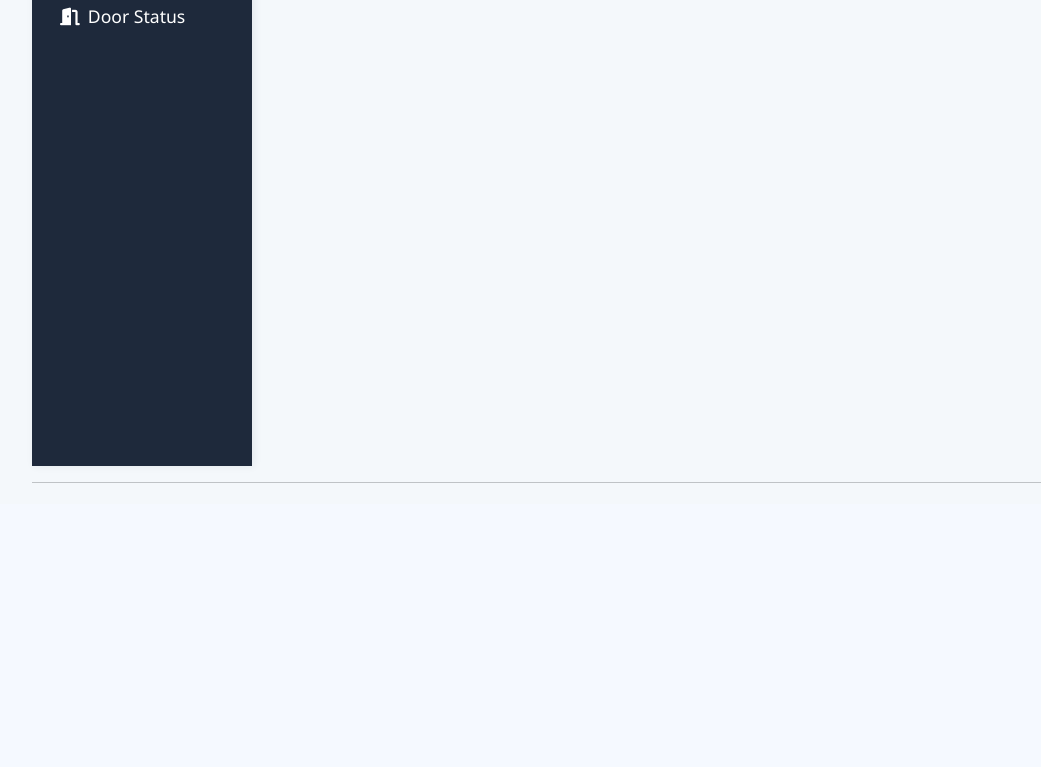
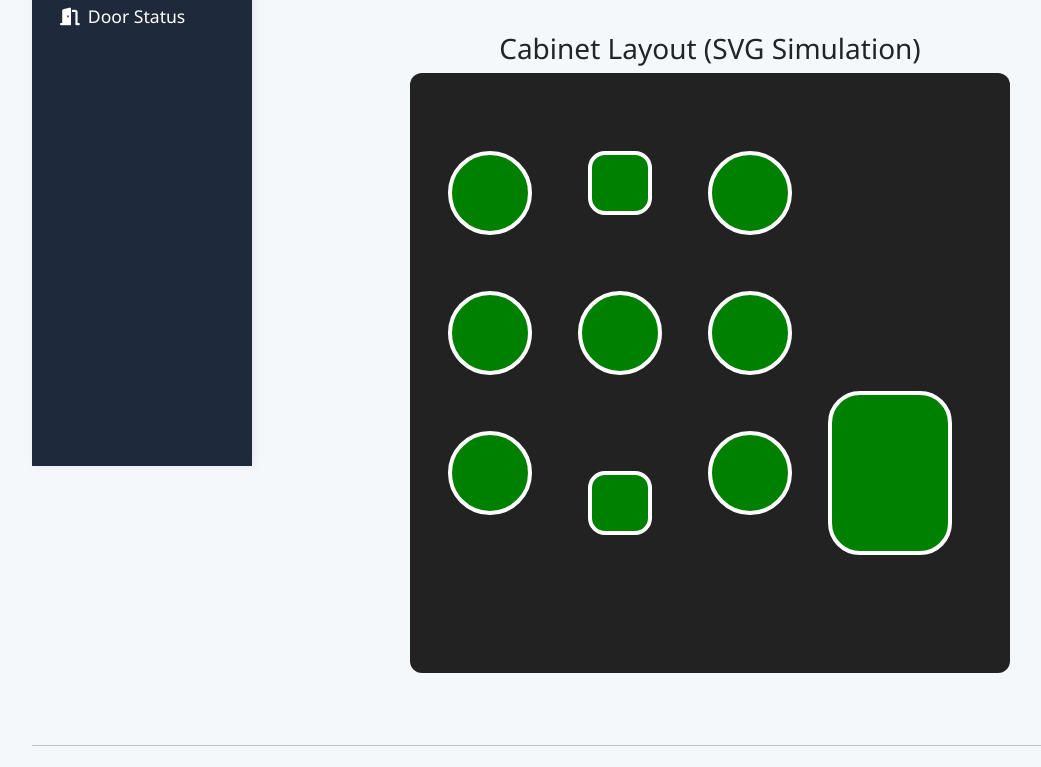
Before and after one commit to Destro2204/figeac, a Flask app: page /dashboard in a window 1280 px wide. Shown: the part 419-1186 px from the top of the page, without its empty margins (50-1091 px from the left). Before the commit the page ends 902 px from the top, so only its background shows below. Run offline with Flask 3, Linux system fonts and the light colour scheme; the visitor is signed in with stand-in values (Sample User, id 1); data that the repository does not hold is empty; some libraries are stand-ins or nearby versions.

Commit message:
Added SVG-based real-time cabinet visualization to dashboard for instrument presence tracking

```diff
--- a/templates/dashboard.html
+++ b/templates/dashboard.html
@@ -149,6 +149,68 @@
     </div>
     <div id="instruments-table"></div>
   </div>
+  <!-- Cabinet SVG Visualization Section -->
+  <div class="cabinet-svg-section mb-4">
+    <h3>Cabinet Layout (SVG Simulation)</h3>
+    <svg id="cabinet-svg" width="600" height="600" viewBox="0 0 600 600" style="background:#222; border-radius:12px;">
+      <!-- Example instrument slots (circles and rectangles) -->
+      <!-- Left vertical row -->
+      <circle id="svg-slot-1" cx="80" cy="120" r="40" fill="green" stroke="#fff" stroke-width="4"/>
+      <circle id="svg-slot-2" cx="80" cy="260" r="40" fill="green" stroke="#fff" stroke-width="4"/>
+      <circle id="svg-slot-3" cx="80" cy="400" r="40" fill="green" stroke="#fff" stroke-width="4"/>
+      <!-- Middle vertical row -->
+      <rect id="svg-slot-4" x="180" y="80" width="60" height="60" rx="15" fill="green" stroke="#fff" stroke-width="4"/>
+      <circle id="svg-slot-5" cx="210" cy="260" r="40" fill="green" stroke="#fff" stroke-width="4"/>
+      <rect id="svg-slot-6" x="180" y="400" width="60" height="60" rx="15" fill="green" stroke="#fff" stroke-width="4"/>
+      <!-- Right vertical row -->
+      <circle id="svg-slot-7" cx="340" cy="120" r="40" fill="green" stroke="#fff" stroke-width="4"/>
+      <circle id="svg-slot-8" cx="340" cy="260" r="40" fill="green" stroke="#fff" stroke-width="4"/>
+      <circle id="svg-slot-9" cx="340" cy="400" r="40" fill="green" stroke="#fff" stroke-width="4"/>
+      <!-- Large rectangle (bottom right) -->
+      <rect id="svg-slot-10" x="420" y="320" width="120" height="160" rx="30" fill="green" stroke="#fff" stroke-width="4"/>
+      <!-- You can add more shapes to match your tray more closely -->
+    </svg>
+  </div>
+
+  <style>
+  .cabinet-svg-section {
+    text-align: center;
+    margin-top: 2rem;
+  }
+  </style>
+
+  <script>
+  function updateSVGSlots() {
+    fetch('/api/instruments')
+      .then(response => response.json())
+      .then(data => {
+        // Map instrument IDs to SVG slot IDs
+        const slotMap = {
+          1: 'svg-slot-1',
+          2: 'svg-slot-2',
+          3: 'svg-slot-3',
+          4: 'svg-slot-4',
+          5: 'svg-slot-5',
+          6: 'svg-slot-6',
+          7: 'svg-slot-7',
+          8: 'svg-slot-8',
+          9: 'svg-slot-9',
+          10: 'svg-slot-10'
+        };
+        data.forEach(inst => {
+          const svgId = slotMap[inst.id];
+          if (svgId) {
+            const slot = document.getElementById(svgId);
+            if (slot) {
+              slot.setAttribute('fill', inst.status === 'available' ? 'green' : 'red');
+            }
+          }
+        });
+      });
+  }
+  updateSVGSlots();
+  setInterval(updateSVGSlots, 2000);
+  </script>
   <!-- Access Logs Section -->
   <div id="logs-section" style="display:none;">
     <h2>Access Logs</h2>
```
